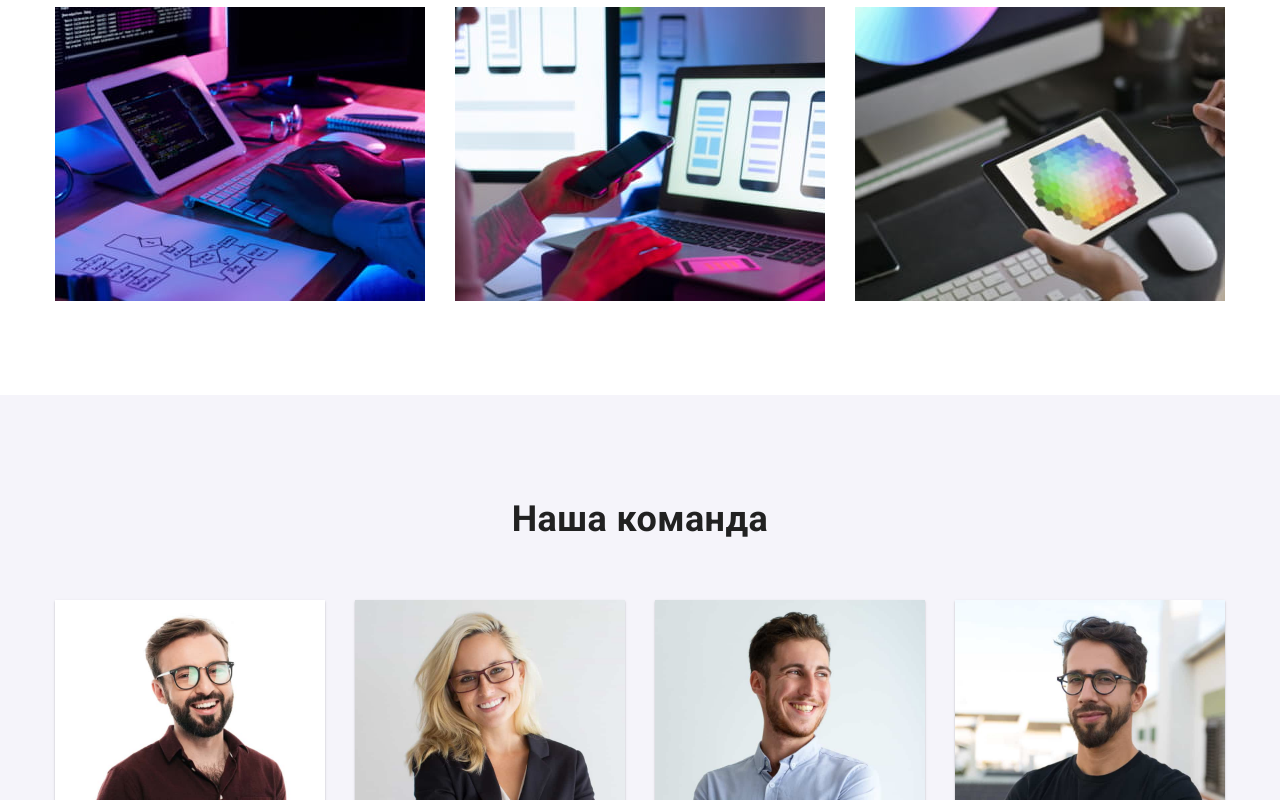
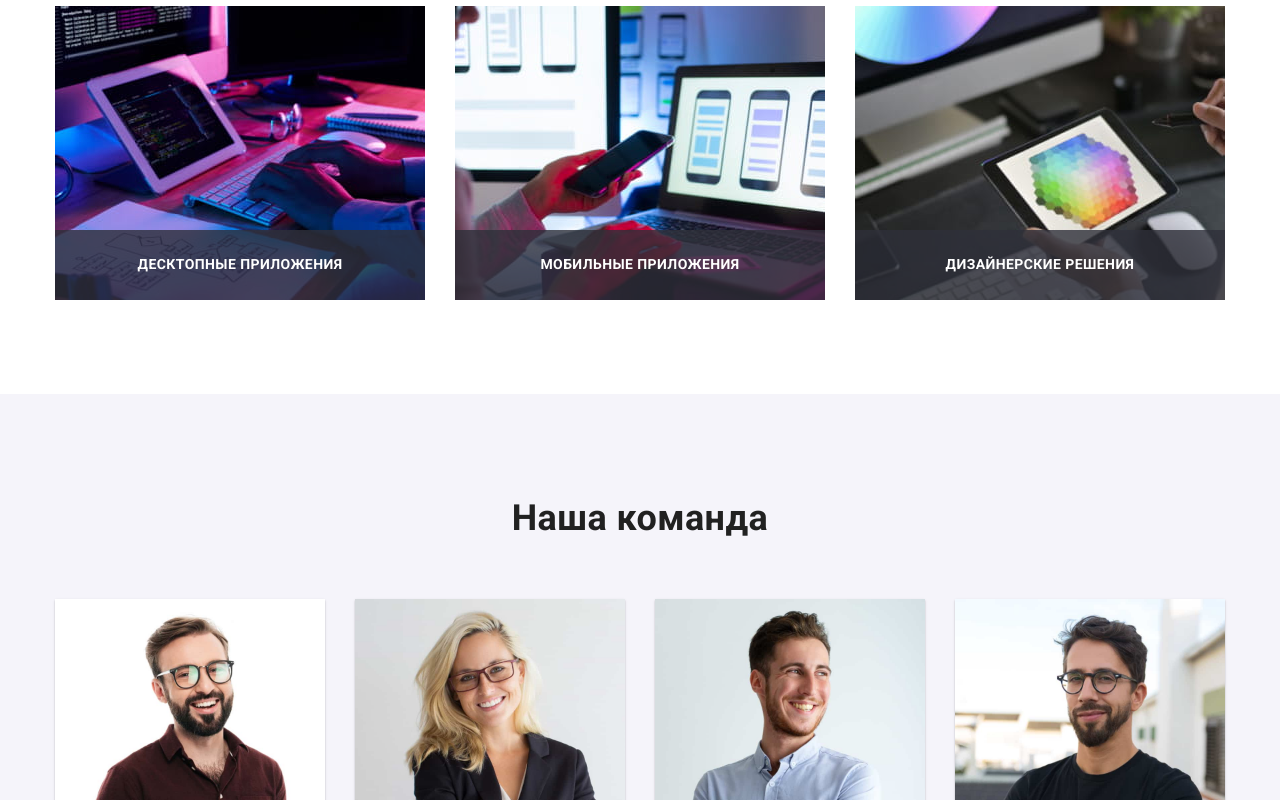
Before and after one commit to Tatiana37/goit-markup-hw-05, a plain HTML site: page index.html in a window 1280 px wide. Shown: the part 1232-2032 px from the top of the page. Drawn offline with nearby package versions, Linux system fonts and the light colour scheme.

```diff
--- a/index.html
+++ b/index.html
@@ -13,7 +13,7 @@
     </head>
     <body>
                 <!--шапка-->
-                <header class="frame">
+                <header >
                     <div class="container mane-nav">
                     <nav class="">
                         <a  href="" class="logo-link"><span class="logo-item">Web</span><span class="logo">Studio</span></a>
@@ -74,21 +74,23 @@
                     <h2 class="doing-title">Чем мы занимаемся</h2>
                     <ul class="list doing-list grid ">
                         <li class="doing-item grid-item">
-                            <img src="./images/img1.jpg"
+                                <img src="./images/img1.jpg"
                                 alt="планшет с автономной клавиатурой, схема на листе А4 рядом"
                                 width="370" />
-
+                                <p class="doing-lable">Десктопные приложения</p>
                         </li>
                         <li class="doing-item grid-item">
-                            <img src="./images/img2.jpg"
+                                <img src="./images/img2.jpg"
                                 alt="серый ноутбук с изображением трех телефонов на экране"
                                 width="370" />
+                                <p class="doing-lable">Мобильные приложения</p>
                         </li>
 
                         <li class="doing-item grid-item">
-                            <img src="./images/img3.jpg"
+                                <img src="./images/img3.jpg"
                                 alt="в руках планшет с изображением цветного шестиугольника на фоне рабочего стола с компьютером"
                                 width="370" />
+                                <p class="doing-lable">Дизайнерские решения</p>
                         </li>
                     </ul></div>
                 </section>
```
